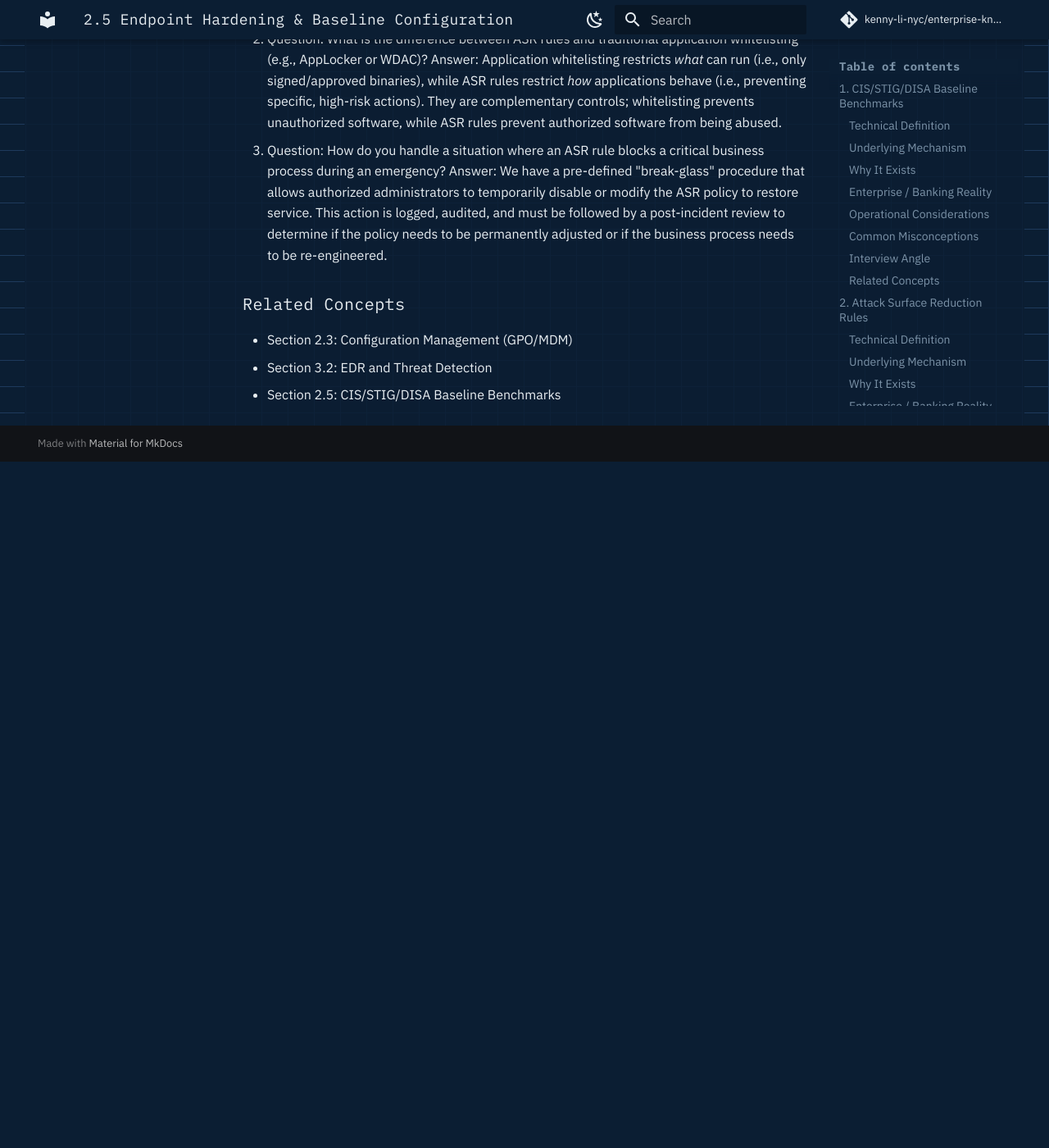
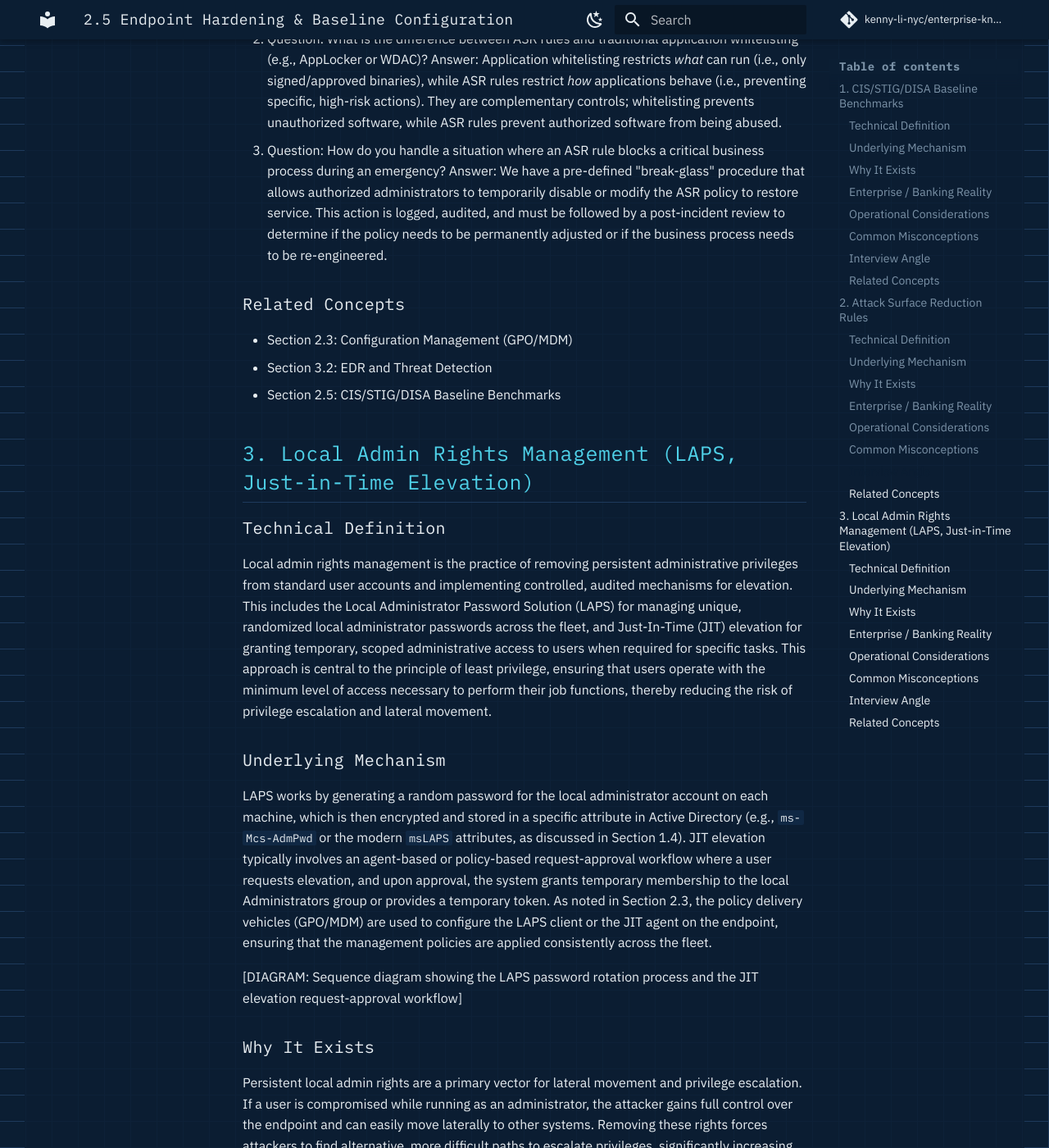
Before and after one commit to kenny-li-nyc/enterprise-knowledge-base, an MkDocs documentation site: the page built from docs/endpoint/endpoint-hardening-baseline-configuration.md, in a window 1280 px wide and 1400 px high, scrolled down 4712 px. Shown: the whole window at 82% size. Built offline with MkDocs 1.6.1 and Material for MkDocs 9.7.7, drawn with Linux system fonts in a browser that asks for light colours; comment, search, counter and statistics services are not loaded; before the commit the page ends 5275 px from its top, so only the background shows below that; some of the changed text lies outside the part shown.

Commit message:
docs: add section on local admin rights management (LAPS/JIT)
Co-authored-by: aider (gemini/gemini-3.1-flash-lite) <aider@aider.chat>

```diff
--- a/docs/endpoint/endpoint-hardening-baseline-configuration.md
+++ b/docs/endpoint/endpoint-hardening-baseline-configuration.md
@@ -75,3 +75,41 @@ Operationalizing ASR rules requires a disciplined, iterative approach. Administr
 - Section 2.3: Configuration Management (GPO/MDM)
 - Section 3.2: EDR and Threat Detection
 - Section 2.5: CIS/STIG/DISA Baseline Benchmarks
+
+## 3. Local Admin Rights Management (LAPS, Just-in-Time Elevation)
+
+### Technical Definition
+Local admin rights management is the practice of removing persistent administrative privileges from standard user accounts and implementing controlled, audited mechanisms for elevation. This includes the Local Administrator Password Solution (LAPS) for managing unique, randomized local administrator passwords across the fleet, and Just-In-Time (JIT) elevation for granting temporary, scoped administrative access to users when required for specific tasks. This approach is central to the principle of least privilege, ensuring that users operate with the minimum level of access necessary to perform their job functions, thereby reducing the risk of privilege escalation and lateral movement.
+
+### Underlying Mechanism
+LAPS works by generating a random password for the local administrator account on each machine, which is then encrypted and stored in a specific attribute in Active Directory (e.g., `ms-Mcs-AdmPwd` or the modern `msLAPS` attributes, as discussed in Section 1.4). JIT elevation typically involves an agent-based or policy-based request-approval workflow where a user requests elevation, and upon approval, the system grants temporary membership to the local Administrators group or provides a temporary token. As noted in Section 2.3, the policy delivery vehicles (GPO/MDM) are used to configure the LAPS client or the JIT agent on the endpoint, ensuring that the management policies are applied consistently across the fleet.
+
+[DIAGRAM: Sequence diagram showing the LAPS password rotation process and the JIT elevation request-approval workflow]
+
+### Why It Exists
+Persistent local admin rights are a primary vector for lateral movement and privilege escalation. If a user is compromised while running as an administrator, the attacker gains full control over the endpoint and can easily move laterally to other systems. Removing these rights forces attackers to find alternative, more difficult paths to escalate privileges, significantly increasing the cost and complexity of an attack. LAPS and JIT elevation provide a secure, manageable way to handle the necessary administrative tasks without granting permanent, high-level access to standard users.
+
+### Enterprise / Banking Reality
+In Tier-1 banking, "Zero Standing Privileges" (ZSP) is the goal. LAPS is the baseline for managing the local admin account, ensuring that if one machine is compromised, the password cannot be used to compromise others. JIT elevation is used for power users or developers who occasionally need admin rights, ensuring that these rights are temporary, audited, and tied to a specific business justification. This aligns with FFIEC and NIST requirements for least privilege and provides a clear audit trail for all administrative actions, which is essential for regulatory compliance.
+
+### Operational Considerations
+Operationalizing LAPS requires ensuring that the LAPS client is installed and configured on all endpoints and that the AD schema is correctly extended to support the password attributes. JIT elevation requires a robust request-approval workflow and integration with the organization's identity management system. Monitoring is critical; administrators must audit all elevation requests and password retrievals to detect anomalous behavior. Furthermore, administrators must manage the lifecycle of these administrative rights, ensuring that they are revoked immediately after the task is completed.
+
+[CLI: PowerShell command to retrieve the current LAPS password for a specific computer account]
+
+### Common Misconceptions
+!!! warning
+    A common misconception is that LAPS is a replacement for JIT elevation. In reality, LAPS manages the *local* admin account, while JIT manages *user* elevation. Another error is assuming that removing local admin rights is sufficient; it must be coupled with robust application control (e.g., WDAC) to prevent users from running unauthorized software that could potentially exploit vulnerabilities to gain higher privileges.
+
+### Interview Angle
+1. Question: How do you implement a "Zero Standing Privileges" model for local admin rights in a large banking environment?
+   Answer: We use LAPS to secure the local admin account and implement a JIT elevation solution for users who require administrative access. All elevation requests are tied to a business justification, audited, and automatically revoked after a set period.
+2. Question: What are the risks of using a single, shared local administrator password across the fleet?
+   Answer: The risk is "pass-the-hash" attacks, where an attacker can compromise one machine and use the shared password to gain administrative access to every other machine in the fleet. LAPS mitigates this by ensuring every machine has a unique, randomized password.
+3. Question: How do you handle the operational friction caused by removing local admin rights?
+   Answer: We minimize friction by providing a self-service JIT elevation portal for common tasks and by ensuring that the vast majority of applications can run without administrative privileges. We also invest in robust application packaging to ensure that software updates and installations are handled centrally.
+
+### Related Concepts
+- Section 1.4: Active Directory Schema and Attribute Management
+- Section 2.3: Configuration Management (GPO/MDM)
+- Section 3.1: Privileged Access Management (PAM)
```
